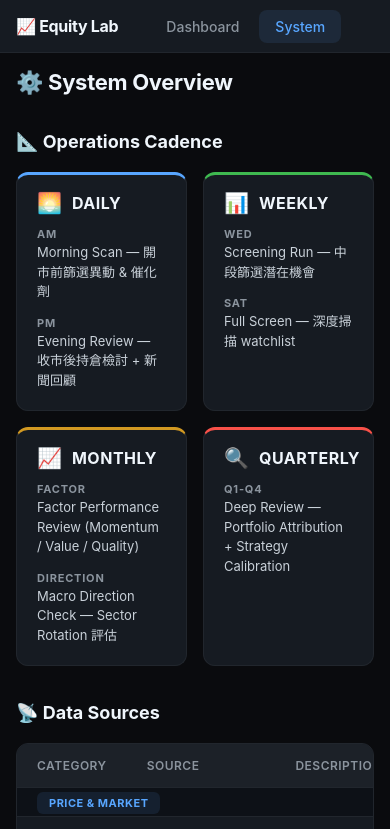
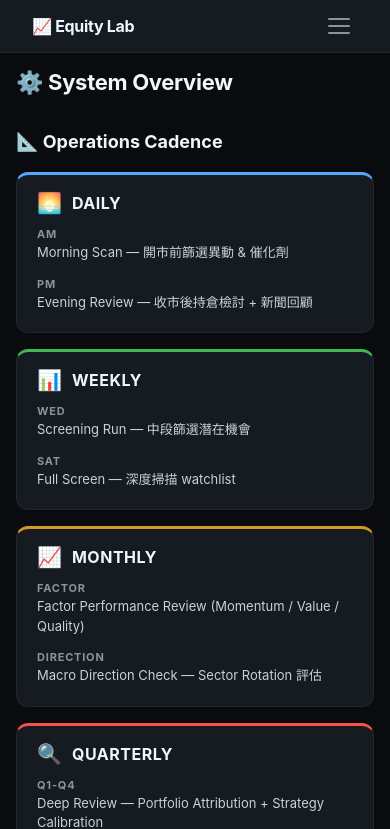
Before and after one commit to pu105-stack/equity-lab-dashboard, a Next.js app: page /system in a window 390 px wide. Shown: the top 829 px of the page. Built offline with nearby package versions, Linux system fonts and the light colour scheme.

Commit message:
feat: responsive hamburger nav for mobile

```diff
--- a/pages/_app.js
+++ b/pages/_app.js
@@ -1,22 +1,37 @@
 import '../styles/globals.css'
 import Link from 'next/link'
 import { useRouter } from 'next/router'
+import { useState } from 'react'
 
 export default function App({ Component, pageProps }) {
   const router = useRouter()
-  const isSystem = router.pathname === '/system'
+  const [menuOpen, setMenuOpen] = useState(false)
+
+  const isActive = (path) => router.pathname === path ? 'active' : ''
+
+  const links = [
+    { href: '/', label: 'Dashboard' },
+    { href: '/system', label: 'System' },
+  ]
 
   return (
     <>
       <nav className="nav">
         <div className="nav-inner">
-          <div className="nav-brand">📈 Equity Lab</div>
-          <div className="nav-links">
-            <Link href="/" className={`nav-link ${!isSystem ? 'active' : ''}`}>Dashboard</Link>
-            <Link href="/system" className={`nav-link ${isSystem ? 'active' : ''}`}>System</Link>
+          <Link href="/" className="nav-brand">📈 Equity Lab</Link>
+          <div className={`nav-links ${menuOpen ? 'open' : ''}`}>
+            {links.map(l => (
+              <Link key={l.href} href={l.href} className={`nav-link ${isActive(l.href)}`} onClick={() => setMenuOpen(false)}>
+                {l.label}
+              </Link>
+            ))}
           </div>
+          <button className={`nav-toggle ${menuOpen ? 'open' : ''}`} onClick={() => setMenuOpen(!menuOpen)} aria-label="Menu">
+            <span></span><span></span><span></span>
+          </button>
         </div>
       </nav>
+      {menuOpen && <div className="nav-overlay" onClick={() => setMenuOpen(false)} />}
       <Component {...pageProps} />
     </>
   )
--- a/styles/globals.css
+++ b/styles/globals.css
@@ -78,12 +78,38 @@ body {
 
 /* Nav */
 .nav { background: #161b22; border-bottom: 1px solid #21262d; position: sticky; top: 0; z-index: 100; }
-.nav-inner { max-width: 1280px; margin: 0 auto; padding: 0 32px; display: flex; align-items: center; height: 52px; gap: 32px; }
-.nav-brand { font-size: 16px; font-weight: 700; color: #f0f6fc; letter-spacing: -0.3px; }
-.nav-links { display: flex; gap: 4px; }
+.nav-inner { max-width: 1280px; margin: 0 auto; padding: 0 32px; display: flex; align-items: center; height: 52px; }
+.nav-brand { font-size: 16px; font-weight: 700; color: #f0f6fc; letter-spacing: -0.3px; text-decoration: none; margin-right: auto; }
+.nav-links { display: flex; gap: 4px; align-items: center; }
 .nav-link { font-size: 14px; font-weight: 500; color: #8b949e; text-decoration: none; padding: 8px 16px; border-radius: 8px; transition: all 0.15s; }
 .nav-link:hover { color: #e1e4e8; background: #1c2128; }
 .nav-link.active { color: #58a6ff; background: rgba(88,166,255,0.1); }
+
+/* Hamburger */
+.nav-toggle { display: none; flex-direction: column; gap: 5px; background: none; border: none; cursor: pointer; padding: 8px; }
+.nav-toggle span { display: block; width: 22px; height: 2px; background: #8b949e; border-radius: 2px; transition: all 0.2s; }
+.nav-toggle.open span:nth-child(1) { transform: translateY(7px) rotate(45deg); }
+.nav-toggle.open span:nth-child(2) { opacity: 0; }
+.nav-toggle.open span:nth-child(3) { transform: translateY(-7px) rotate(-45deg); }
+.nav-overlay { display: none; }
+
+@media (max-width: 600px) {
+  .nav-toggle { display: flex; }
+  .nav-links {
+    display: none;
+    position: fixed; top: 52px; left: 0; right: 0;
+    flex-direction: column; gap: 0;
+    background: #161b22; border-bottom: 1px solid #21262d;
+    padding: 8px; z-index: 99;
+  }
+  .nav-links.open { display: flex; }
+  .nav-link { padding: 12px 16px; border-radius: 8px; }
+  .nav-overlay {
+    display: block;
+    position: fixed; inset: 0; top: 52px;
+    background: rgba(0,0,0,0.5); z-index: 98;
+  }
+}
 
 /* Section Title */
 .section-title { font-size: 18px; font-weight: 700; color: #f0f6fc; margin: 36px 0 20px; }
@@ -134,9 +160,12 @@ body {
 
 @media (max-width: 768px) {
   .container { padding: 16px; }
-  .nav-inner { padding: 0 16px; }
   .grid-2 { grid-template-columns: 1fr; }
   .grid-3 { grid-template-columns: 1fr; }
   .market-bar { gap: 12px; }
   .cadence-grid { grid-template-columns: 1fr 1fr; }
 }
+
+@media (max-width: 600px) {
+  .cadence-grid { grid-template-columns: 1fr; }
+}
```
